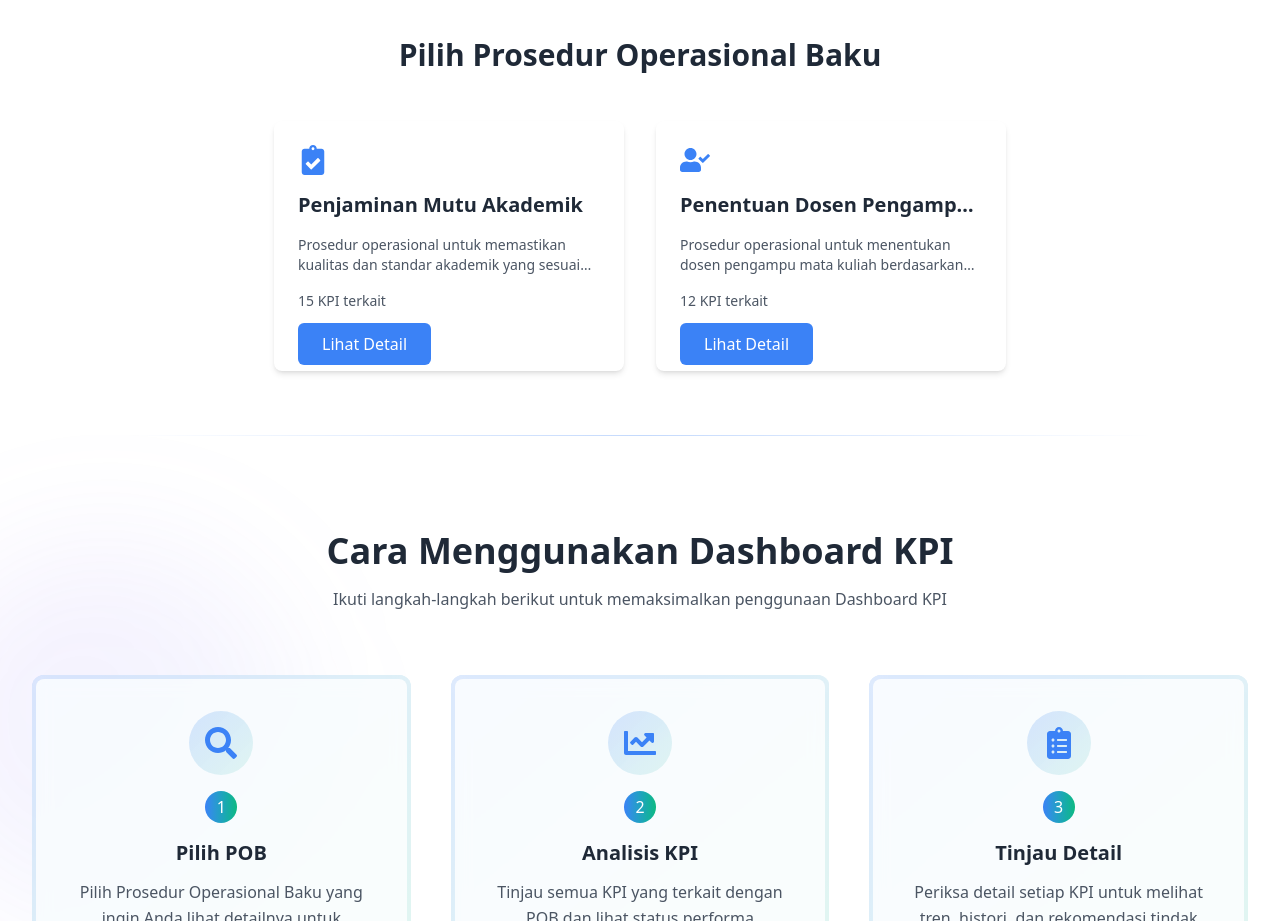
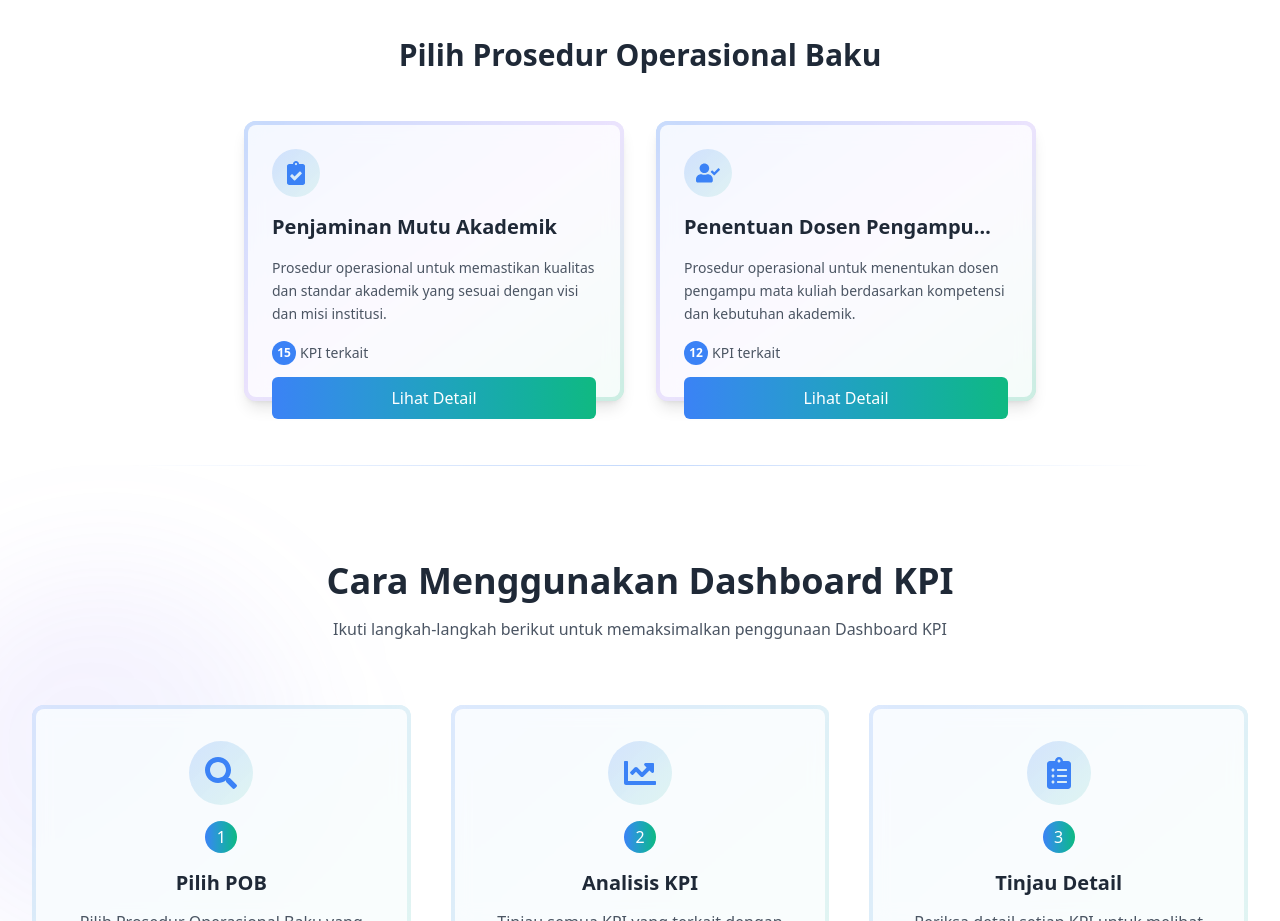
Before and after one commit to nugrahaAdhitama/dashboard-kpi-mpb, a Next.js app: page / in a window 1280 px wide. Shown: the part 780-1701 px from the top of the page. Built offline with nearby package versions, Linux system fonts and the light colour scheme.

Commit message:
feat: Enhance POBCard component with glassmorphism effect, animations, and improved layout for better visual hierarchy and user interaction

```diff
--- a/src/components/molecules/POBCard.tsx
+++ b/src/components/molecules/POBCard.tsx
@@ -3,12 +3,15 @@
 /**
  * POB Card component for displaying a Prosedur Operasional Baku
  * Features an icon, title, description, KPI count, and a CTA button
+ * Implements glassmorphism effect and visual hierarchy
+ * @component
  */
 import React from "react";
 import { IPOB } from "@/interfaces/pob";
 import Button from "@/components/atoms/Button";
 import { FaClipboardCheck, FaUserCheck } from "react-icons/fa";
 import Link from "next/link";
+import { motion } from "framer-motion";
 
 interface POBCardProps {
   pob: IPOB;
@@ -24,36 +27,57 @@ const POBCard: React.FC<POBCardProps> = ({ pob, className = "" }) => {
   const IconComponent = iconMap[pob.iconName as keyof typeof iconMap];
 
   return (
-    <div
+    <motion.div
       className={`
-        w-full max-w-[350px] h-[250px] p-6 bg-white rounded-lg shadow-md
-        hover:shadow-lg hover:scale-[1.03] transition-all duration-300 ease-in-out
-        flex flex-col justify-between
+        relative w-full max-w-[380px] h-[280px] p-1 rounded-xl
+        bg-gradient-to-br from-[#3B82F6]/50 via-[#8B5CF6]/30 to-[#10B981]/40
+        shadow-lg hover:shadow-xl transition-all duration-300
         ${className}
       `}
+      whileHover={{
+        y: -5,
+        transition: { duration: 0.3 },
+      }}
     >
+      {/* Glassmorphism effect */}
+      <div className="absolute inset-0 bg-white/40 backdrop-blur-sm rounded-xl"></div>
+
+      <div className="relative h-full p-6 bg-white/80 backdrop-blur-sm rounded-lg flex flex-col justify-between">
         <div className="space-y-4">
-        <div className="text-[#3B82F6] text-3xl">
+          <div className="inline-flex p-3 rounded-full bg-gradient-to-br from-[#3B82F6]/20 to-[#10B981]/10">
+            <div className="text-[#3B82F6] text-2xl">
               <IconComponent />
             </div>
+          </div>
 
-        <h3 className="text-xl font-semibold text-[#1F2937] line-clamp-1">
+          <h3 className="text-xl font-bold text-[#1F2937] line-clamp-1">
             {pob.title}
           </h3>
 
-        <p className="text-[#4B5563] text-sm line-clamp-2">{pob.description}</p>
+          <p className="text-[#4B5563] text-sm leading-relaxed line-clamp-3">
+            {pob.description}
+          </p>
         </div>
 
         <div className="flex flex-col space-y-3 mt-4">
-        <div className="text-sm text-[#4B5563]">
-          <span className="font-medium">{pob.kpiCount}</span> KPI terkait
+          <div className="text-sm text-[#4B5563] font-medium flex items-center gap-1">
+            <span className="bg-[#3B82F6] text-white rounded-full w-6 h-6 flex items-center justify-center text-xs font-bold">
+              {pob.kpiCount}
+            </span>
+            <span>KPI terkait</span>
           </div>
 
-        <Link href={getPOBLink(pob.id)}>
-          <Button variant="primary">Lihat Detail</Button>
+          <Link href={getPOBLink(pob.id)} className="w-full">
+            <Button
+              variant="primary"
+              className="w-full bg-gradient-to-r from-[#3B82F6] to-[#10B981] hover:from-[#2563EB] hover:to-[#059669]"
+            >
+              Lihat Detail
+            </Button>
           </Link>
         </div>
       </div>
+    </motion.div>
   );
 };
 
```
Lines whose indentation alone changed are shown as unchanged.
